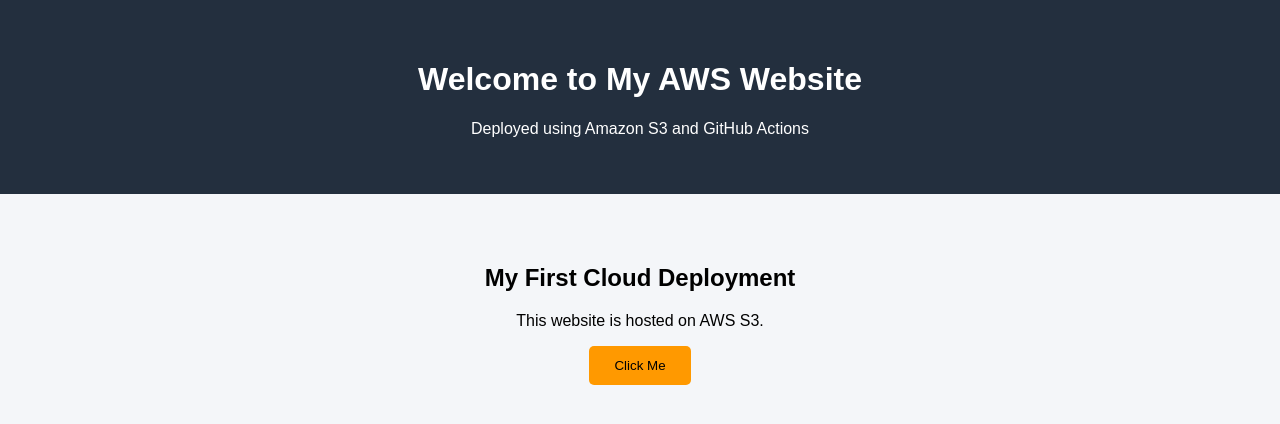
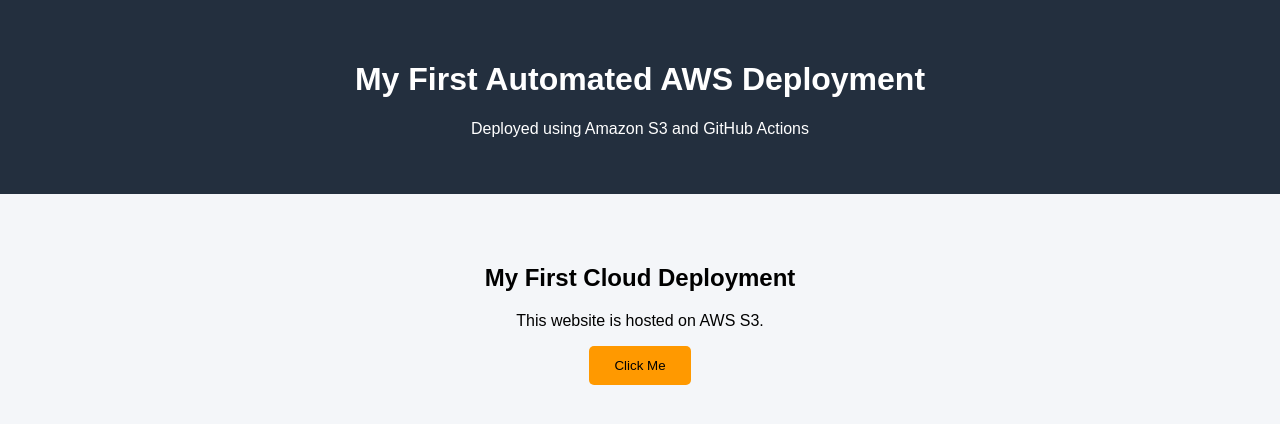
Before and after one commit to Mohan0375/aws-static-website, a plain HTML site: page index.html in a window 1280 px wide. Drawn offline with Linux system fonts and the light colour scheme.

Commit message:
Test automated deployment and edited GitHub workflow

```diff
--- a/index.html
+++ b/index.html
@@ -6,7 +6,7 @@
 </head>
 <body>
     <header>
-        <h1>Welcome to My AWS Website</h1>
+        <h1>My First Automated AWS Deployment</h1>
         <p>Deployed using Amazon S3 and GitHub Actions</p>
     </header>
 
```
Also changed, not shown: 1 other file.
